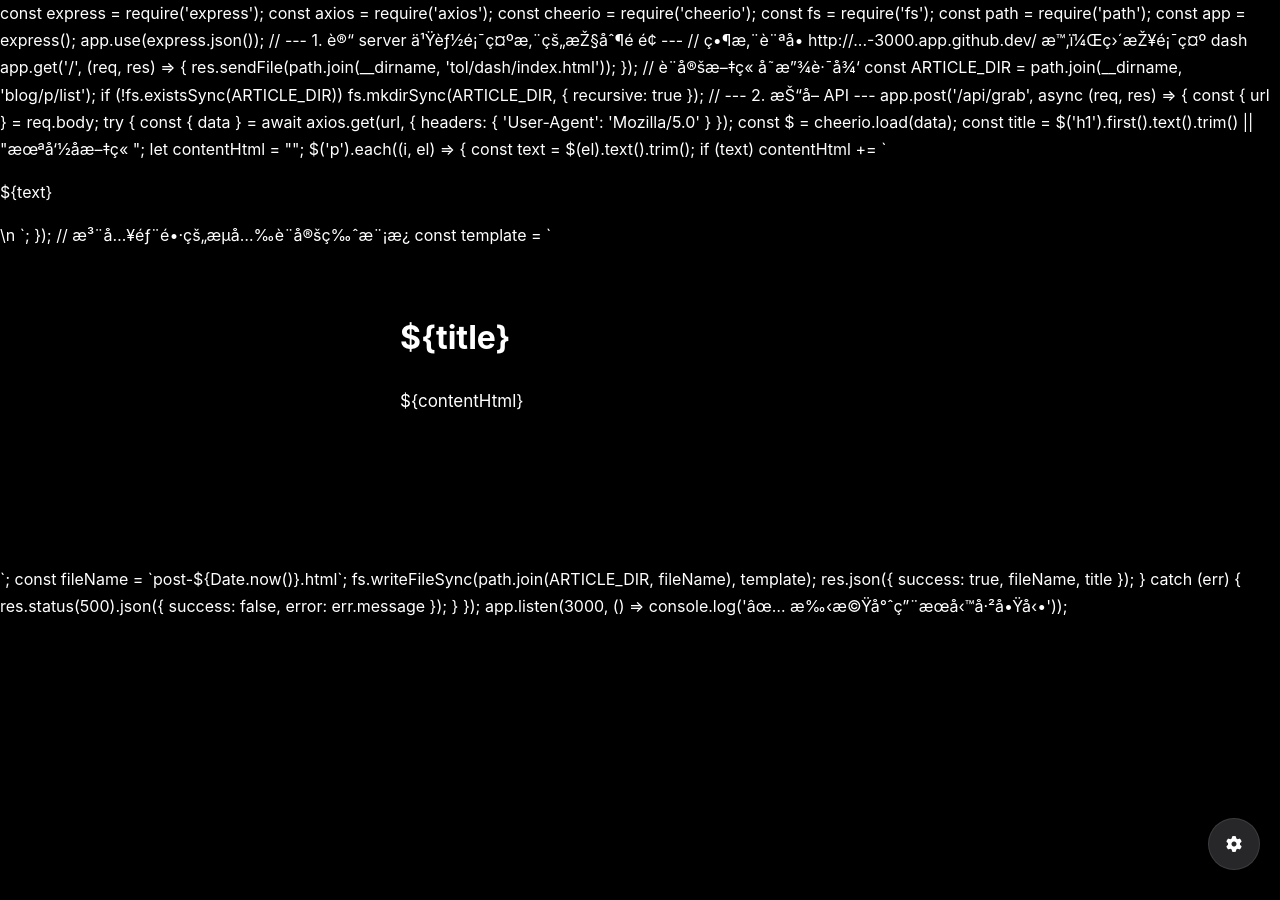
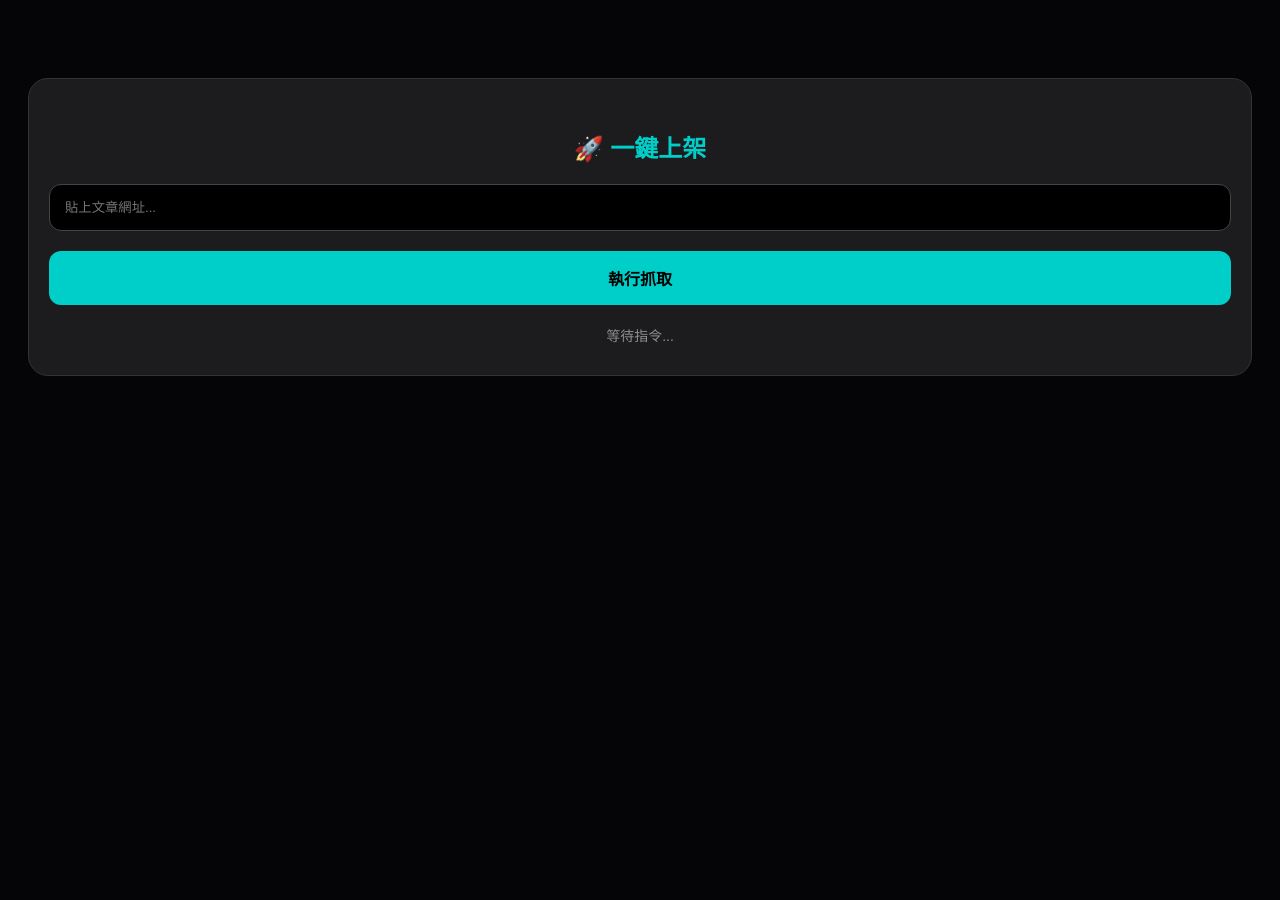
Before and after one commit to mobsp/mobsp.github.io, a Jekyll site: the page tol/dash/index.html, which Jekyll copies as it is, in a window 1280 px wide. Built offline with Jekyll 4.4.1, drawn with Linux system fonts in a browser that asks for light colours.

Commit message:
Deploying to gh-pages from @ mobsp/mobsp.github.io@c8a6f44b141489d1ffb58f0daa7f63b4b38b8a36 🚀

```diff
--- a/history.html
+++ b/history.html
@@ -1,5 +1,6 @@
 <!DOCTYPE html><html><head><meta charset="UTF-8"><title>系統進化日誌</title><link rel="stylesheet" href="style.css"></head><body>
 <div class="container"><h1>🚀 系統進化日誌</h1><ul class="timeline">
+<li><span class='date'>2026-03-19</span><span class='msg'>更新 index.html</span></li>
 <li><span class='date'>2026-03-19</span><span class='msg'>更新 servver.js</span></li>
 <li><span class='date'>2026-03-19</span><span class='msg'>更新 index.html</span></li>
 <li><span class='date'>2026-03-19</span><span class='msg'>创建 index.html</span></li>
@@ -13,5 +14,4 @@
 <li><span class='date'>2026-03-19</span><span class='msg'>删除 sister-in-law-and-brother</span></li>
 <li><span class='date'>2026-03-19</span><span class='msg'>更新 sister-in-law-and-brother.html</span></li>
 <li><span class='date'>2026-03-19</span><span class='msg'>Update articles.json</span></li>
-<li><span class='date'>2026-03-19</span><span class='msg'>删除 Sister-in-law-and-brother.html</span></li>
-<li><span class='date'>2026-03-19</span><span class='msg'>更新 sister-in-law-and-brother.html</span></li></ul><a href="index.html" class="back-btn">← 返回主頁</a></div></body></html>
+<li><span class='date'>2026-03-19</span><span class='msg'>删除 Sister-in-law-and-brother.html</span></li></ul><a href="index.html" class="back-btn">← 返回主頁</a></div></body></html>
--- a/tol/dash/index.html
+++ b/tol/dash/index.html
@@ -1,80 +1,45 @@
-const express = require('express');
-const axios = require('axios');
-const cheerio = require('cheerio');
-const fs = require('fs');
-const path = require('path');
-
-const app = express();
-app.use(express.json());
-
-// --- 1. 讓 server 也能顯示您的控制頁面 ---
-// 當您訪問 http://...-3000.app.github.dev/ 時，直接顯示 dash
-app.get('/', (req, res) => {
-    res.sendFile(path.join(__dirname, 'tol/dash/index.html'));
-});
-
-// 設定文章存放路徑
-const ARTICLE_DIR = path.join(__dirname, 'blog/p/list');
-if (!fs.existsSync(ARTICLE_DIR)) fs.mkdirSync(ARTICLE_DIR, { recursive: true });
-
-// --- 2. 抓取 API ---
-app.post('/api/grab', async (req, res) => {
-    const { url } = req.body;
-    try {
-        const { data } = await axios.get(url, { headers: { 'User-Agent': 'Mozilla/5.0' } });
-        const $ = cheerio.load(data);
-        const title = $('h1').first().text().trim() || "未命名文章";
-
-        let contentHtml = "";
-        $('p').each((i, el) => {
-            const text = $(el).text().trim();
-            if (text) contentHtml += `<p>${text}</p>\n                `;
-        });
-
-        // 注入部長的流光設定版模板
-        const template = `<!DOCTYPE html>
+<!DOCTYPE html>
 <html lang="zh-TW">
 <head>
     <meta charset="UTF-8">
-    <meta name="viewport" content="width=device-width, initial-scale=1.0, viewport-fit=cover">
-    <title>${title} | Ⲙ𝔬ⲃ¡ⳝ𝔭ⲁ𝔠ⲉ</title>
-    <link rel="stylesheet" href="https://cdnjs.cloudflare.com/ajax/libs/font-awesome/6.4.0/css/all.min.css">
+    <meta name="viewport" content="width=device-width, initial-scale=1.0">
+    <title>Ⲙ𝔬ⲃ¡ⳝ𝔭ⲁ𝔠ⲉ | 手機上架面板</title>
     <style>
-        :root { --ios-bg: #000; --article-text-color: #ffffff; --article-font-size: 17px; --accent-color: #00cec9; }
-        body { font-family: -apple-system, sans-serif; background: var(--ios-bg); color: #fff; line-height: 1.7; margin: 0; }
-        .article-container { max-width: 480px; margin: 0 auto; padding: 40px 20px 150px; }
-        .post-content { font-size: var(--article-font-size); color: var(--article-text-color); }
-        .post-content p { margin-bottom: 20px; text-align: justify; }
-        /* 設定滑塊控制項 */
-        .mobi-btn { position: fixed; bottom: 30px; right: 20px; width: 50px; height: 50px; background: rgba(44,44,46,0.9); border-radius: 50%; display: flex; align-items: center; justify-content: center; color: #fff; z-index: 1000; border: 1px solid rgba(255,255,255,0.1); }
-        .mobi-panel { position: fixed; bottom: 0; left: 0; width: 100%; background: rgba(30,30,30,0.95); backdrop-filter: blur(20px); border-top-left-radius: 20px; border-top-right-radius: 20px; padding: 25px 20px 50px; transform: translateY(100%); transition: 0.3s; z-index: 999; }
-        .mobi-panel.show { transform: translateY(0); }
+        body { background: #050508; color: #fff; font-family: sans-serif; padding: 20px; text-align: center; }
+        .card { background: #1c1c1e; padding: 30px 20px; border-radius: 20px; border: 1px solid #333; margin-top: 50px; }
+        input { width: 100%; padding: 15px; background: #000; border: 1px solid #444; color: #00cec9; border-radius: 12px; margin-bottom: 20px; box-sizing: border-box; }
+        button { width: 100%; padding: 15px; background: #00cec9; border: none; border-radius: 12px; font-weight: bold; font-size: 16px; }
+        #status { margin-top: 20px; color: #8e8e93; font-size: 14px; }
     </style>
 </head>
 <body>
-    <div class="mobi-btn" onclick="document.getElementById('p').classList.toggle('show')"><i class="fa-solid fa-gear"></i></div>
-    <div class="mobi-panel" id="p">
-        <div style="display:flex;justify-content:space-between;color:#fff;"><span>設定</span><span onclick="document.getElementById('p').classList.remove('show')">完成</span></div>
-        <input type="range" min="0" max="255" value="0" oninput="uC(this.value)" style="width:100%;margin:20px 0;">
-        <input type="range" min="14" max="30" value="17" oninput="uS(this.value)" style="width:100%;">
+    <div class="card">
+        <h2 style="color:#00cec9">🚀 一鍵上架</h2>
+        <input type="text" id="url" placeholder="貼上文章網址...">
+        <button onclick="submitGrab()">執行抓取</button>
+        <div id="status">等待指令...</div>
     </div>
-    <div class="article-container">
-        <h1>${title}</h1>
-        <div class="post-content">${contentHtml}</div>
-    </div>
+
     <script>
-        function uC(v){const c=255-v; const h=c.toString(16).padStart(2,'0'); document.documentElement.style.setProperty('--article-text-color','#'+h+h+h);}
-        function uS(v){document.documentElement.style.setProperty('--article-font-size',v+'px');}
+        async function submitGrab() {
+            const url = document.getElementById('url').value;
+            const status = document.getElementById('status');
+            if(!url) return;
+
+            status.innerText = "⏳ 處理中...";
+            try {
+                // 因為是同一個 server，直接用相對路徑 /api/grab 即可
+                const response = await fetch('/api/grab', {
+                    method: 'POST',
+                    headers: { 'Content-Type': 'application/json' },
+                    body: JSON.stringify({ url })
+                });
+                const result = await response.json();
+                status.innerText = result.success ? "✅ 已生成檔案！" : "❌ 失敗";
+            } catch (err) {
+                status.innerText = "❌ 連結不到後台，請確認 node server.js 有在跑。";
+            }
+        }
     </script>
 </body>
-</html>`;
-
-        const fileName = `post-${Date.now()}.html`;
-        fs.writeFileSync(path.join(ARTICLE_DIR, fileName), template);
-        res.json({ success: true, fileName, title });
-    } catch (err) {
-        res.status(500).json({ success: false, error: err.message });
-    }
-});
-
-app.listen(3000, () => console.log('✅ 手機專用服務已啟動'));
+</html>
```
